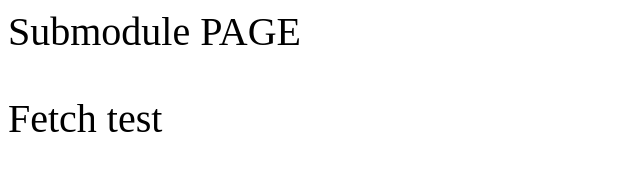
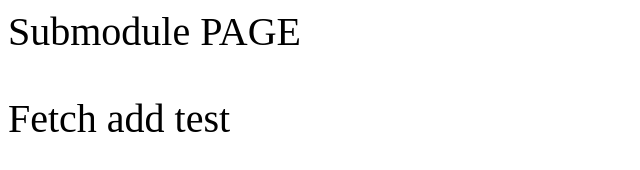
Before and after one commit to kyhiden/sample-sub, a plain HTML site: page index.html in a window 1280 px wide. Shown: the whole page, without its empty margins (0-640 px from the left). Drawn offline with Linux system fonts and the light colour scheme.

Commit message:
Fetch test

```diff
--- a/index.html
+++ b/index.html
@@ -2,5 +2,5 @@
  <link   href="styles.css" type="text/css" rel="stylesheet" />
  <script src="main.js"     type="text/javascript"    ></script>
  <p>Submodule PAGE </p>
- <p>Fetch test</p>
+ <p>Fetch add test</p>
 </body></html>
```
